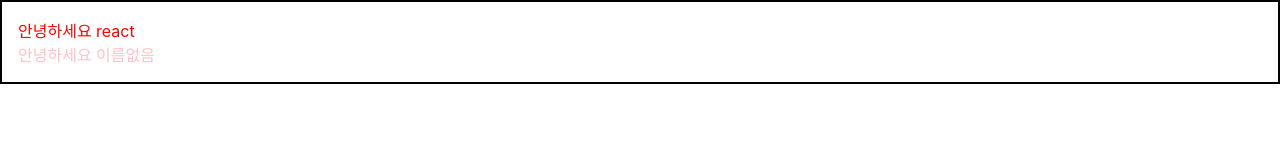
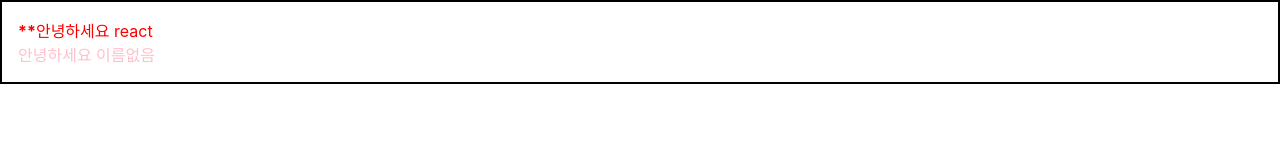
Before and after one commit to scl2589/TIL_selfstudy, a React (Create React App) app in the folder React/react-tutorial/begin-react/: page / in a window 1280 px wide. Shown: the top 160 px of the page. Built offline with nearby package versions, Linux system fonts and the light colour scheme.

Commit message:
Add React - 조건부 렌더링

```diff
--- a/React/react-tutorial/begin-react/src/App.js
+++ b/React/react-tutorial/begin-react/src/App.js
@@ -6,7 +6,8 @@ import './App.css';
 function App() {
   return (
     <Wrapper>
-      <Hello name="react" color="red"/>
+      {/* isSpecial = {true} 로 설정할 때, true 또한 JS 값이기 때문에 중괄호로 감싸줘야 한다. */}
+      <Hello name="react" color="red" isSpecial={true}/>
       <Hello color="pink"/>
     </Wrapper>
   );
--- a/React/react-tutorial/begin-react/src/Hello.js
+++ b/React/react-tutorial/begin-react/src/Hello.js
@@ -1,11 +1,24 @@
 import React from 'react';
 
-function Hello({color, name}) {
+function Hello({color, name, isSpecial}) {
     // style 바로 다음의 중괄호는 -> JS 값이기에 중괄호로 객체를 감싼다.
     // 그 다음 중괄호는 객체를 위한 중괄호이다.
-    return <div style={{
-        color
-    }}>안녕하세요 {name}</div>
+    return (
+        <div style={{
+            color
+        }}>
+            {/* 삼항연산자 사용 - 값에 따라 보여줘야 하는 값이 다를 때 사용 */}
+            {isSpecial ? <b>*</b> : null}
+
+            {/* 삼항연산자 대신 더 간단한 방법 -> && 연산자 사용 */}
+            {isSpecial && <b>*</b>}
+
+            안녕하세요 {name}
+
+            {/* falsy한 값들은 나타나지 않는데, 0은 예외다 */}
+            { undefined }
+        </div>
+    )
 }
 
 
```
